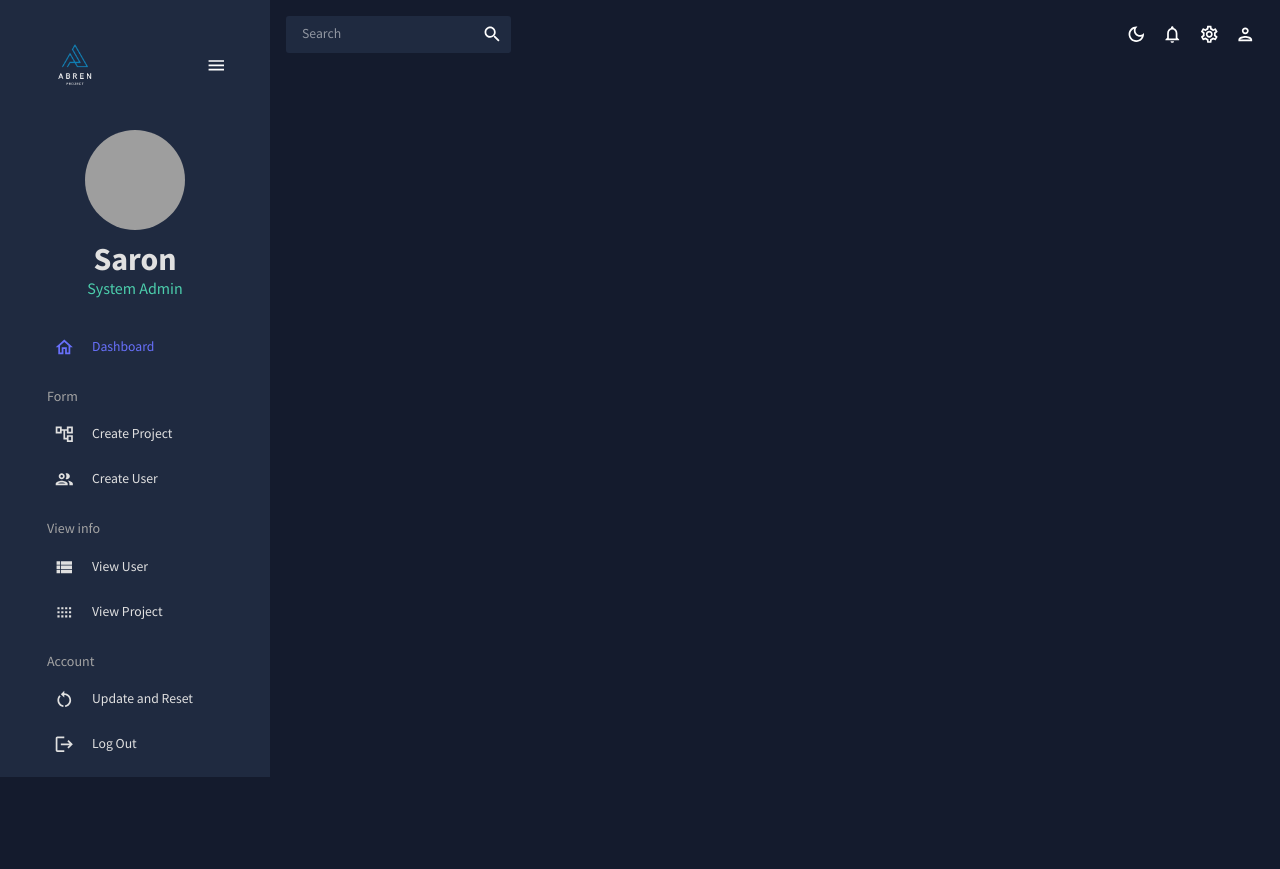
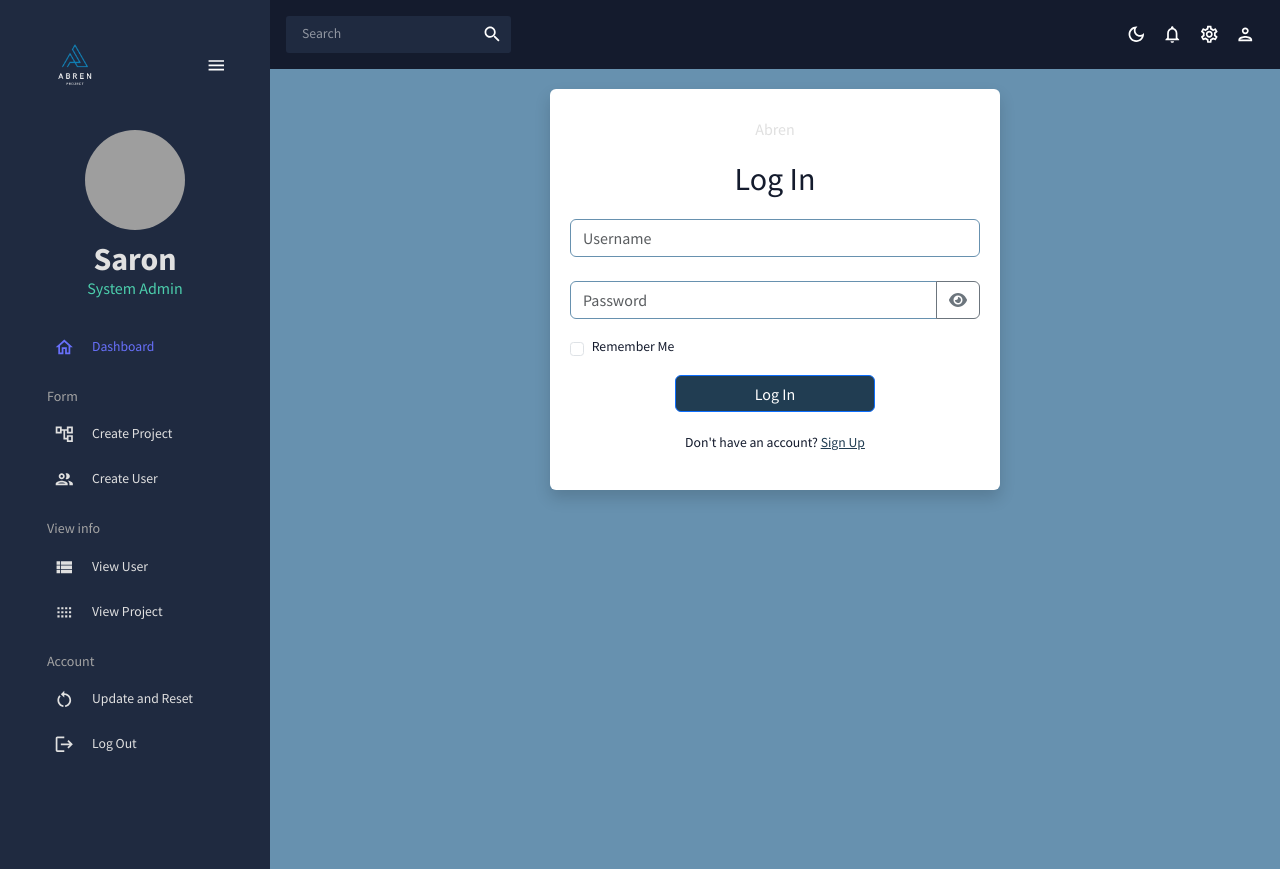
Before and after one commit to NaniBer/AbrenProjectManagement, a React (Create React App) app in the folder abren/: page /login in a window 1280 px wide. Before the commit the page ends 800 px from the top, so only its background shows below. Built offline with nearby package versions, Linux system fonts and the light colour scheme; grey boxes are pictures that could not be loaded.

Commit message:
Connected user creation route with the frontend

```diff
--- a/abren/package.json
+++ b/abren/package.json
@@ -2,6 +2,7 @@
   "name": "abren",
   "version": "0.1.0",
   "private": true,
+  "proxy": "http://localhost:5000/",
   "dependencies": {
     "@asseinfo/react-kanban": "^2.2.0",
     "@emotion/react": "^11.11.1",
--- a/abren/src/App.js
+++ b/abren/src/App.js
@@ -1,8 +1,8 @@
-import './App.css';
-import React from 'react';
-import { Routes, Route} from "react-router-dom";
+import "./App.css";
+import React from "react";
+import { Routes, Route } from "react-router-dom";
 import Form from "./scenes/form/form";
-//import Login from "./scenes/form/login";
+import Login from "./scenes/form/login";
 // import Dashboard from "./scenes/dashboard";
 import DashboardAdmin from "./scenes/dashboard-admin";
 import Topbar from "./scenes/global/Topbar";
@@ -17,16 +17,15 @@ import Viewuser from "./scenes/viewuser";
 import { CssBaseline, ThemeProvider } from "@mui/material";
 import { ColorModeContext, useMode } from "./theme";
 
-
 function App() {
-  const [theme, colorMode] =useMode();
+  const [theme, colorMode] = useMode();
   return (
     <ColorModeContext.Provider value={colorMode}>
       <ThemeProvider theme={theme}>
         <CssBaseline />
         <div className="App">
           <SidebarAdmin />
-      <main className='content'>
+          <main className="content">
             <Topbar />
             <Routes>
               <Route path="/" element={<DashboardAdmin />}></Route>
@@ -36,13 +35,11 @@ function App() {
               <Route path="/team" element={<Team />}></Route>
               <Route path="/viewuser" element={<Viewuser />}></Route>
               <Route path="/createproject" element={<Createproject />}></Route>
-      <Route path="/createteamaccount" element={<Createteamaccount/>}></Route>
-
-
-
-
-
-
+              <Route
+                path="/createteamaccount"
+                element={<Createteamaccount />}
+              ></Route>
+              <Route path="/login" element={<Login />} />
             </Routes>
 
             {/* <p>hello</p> */}
--- a/abren/src/scenes/createteamaccount/index.jsx
+++ b/abren/src/scenes/createteamaccount/index.jsx
@@ -1,13 +1,18 @@
-import React, { useState } from 'react';
-import { Box, Button, TextField} from "@mui/material";
+import React, { useEffect, useState } from "react";
+import { Box, Button, TextField } from "@mui/material";
 import { Formik } from "formik";
 import * as yup from "yup";
 import useMediaQuery from "@mui/material/useMediaQuery";
 import Header from "../../components/Header";
+import { response } from "../../../../Backend/app";
 
 const Form = () => {
   const isNonMobile = useMediaQuery("(min-width:600px)");
   const [username, setUsername] = useState("");
+  const [firstName, setFirstName] = useState("");
+  const [lastName, setLastName] = useState("");
+  const [email, setEmail] = useState("");
+  const [password, setPassword] = useState("");
 
   const handleFormSubmit = (values) => {
     console.log(values);
@@ -17,6 +22,7 @@ const Form = () => {
     handleChange(event);
     const { value } = event.target;
     const { lastName } = values;
+    setFirstName(value);
     const generatedUsername = `${value.toLowerCase()}${lastName.toLowerCase()}.kaizen`;
     setUsername(generatedUsername);
   };
@@ -25,8 +31,31 @@ const Form = () => {
     handleChange(event);
     const { value } = event.target;
     const { firstName } = values;
+    setLastName(value);
     const generatedUsername = `${firstName.toLowerCase()}${value.toLowerCase()}.kaizen`;
     setUsername(generatedUsername);
+  };
+  const handleEmailChange = (event, handleChange) => {
+    handleChange(event);
+    const { value } = event.target;
+    setEmail(value);
+  };
+  const handlePasswordChange = (event, handleChange) => {
+    handleChange(event);
+    const { value } = event.target;
+    setPassword(value);
+  };
+
+  const handleCreateUser = (event) => {
+    event.preventDefault();
+    const formData = { firstName, lastName, username, email, password };
+    fetch("/admin/CreateUsers", {
+      method: "POST",
+      headers: { "Content-Type": "application/json" },
+      body: JSON.stringify(formData),
+    })
+      .then((response) => response.json())
+      .then(console.log("Account created successfully"));
   };
 
   return (
@@ -61,7 +90,9 @@ const Form = () => {
                 type="text"
                 label="First Name"
                 onBlur={handleBlur}
-                onChange={(event) => handleFirstNameChange(event, handleChange, values)}
+                onChange={(event) =>
+                  handleFirstNameChange(event, handleChange, values)
+                }
                 value={values.firstName}
                 name="firstName"
                 error={!!touched.firstName && !!errors.firstName}
@@ -74,7 +105,9 @@ const Form = () => {
                 type="text"
                 label="Last Name"
                 onBlur={handleBlur}
-                onChange={(event) => handleLastNameChange(event, handleChange, values)}
+                onChange={(event) =>
+                  handleLastNameChange(event, handleChange, values)
+                }
                 value={values.lastName}
                 name="lastName"
                 error={!!touched.lastName && !!errors.lastName}
@@ -87,7 +120,7 @@ const Form = () => {
                 type="text"
                 label="Email"
                 onBlur={handleBlur}
-                onChange={handleChange}
+                onChange={(event) => handleEmailChange(event, handleChange)}
                 value={values.email}
                 name="email"
                 error={!!touched.email && !!errors.email}
@@ -100,7 +133,7 @@ const Form = () => {
                 type="text"
                 label="Username"
                 onBlur={handleBlur}
-                onChange={handleChange}
+                onChange={(event) => setUsername(event.target.value)}
                 value={username}
                 name="username"
                 error={!!touched.username && !!errors.username}
@@ -113,17 +146,21 @@ const Form = () => {
                 type="password"
                 label="Password"
                 onBlur={handleBlur}
-                onChange={handleChange}
+                onChange={(event) => handlePasswordChange(event, handleChange)}
                 value={values.password}
                 name="password"
                 error={!!touched.password && !!errors.password}
                 helperText={touched.password && errors.password}
                 sx={{ gridColumn: "span 4" }}
               />
-
             </Box>
             <Box display="flex" justifyContent="end" mt="20px">
-              <Button type="submit" color="secondary" variant="contained">
+              <Button
+                type="submit"
+                color="secondary"
+                variant="contained"
+                onClick={handleCreateUser}
+              >
                 Create New User Account
               </Button>
             </Box>
@@ -139,7 +176,7 @@ const checkoutSchema = yup.object().shape({
   lastName: yup.string().required("required"),
   email: yup.string().email("invalid email").required("required"),
   password: yup.string().required("required"),
-  CreatedBy: yup.string().required("required")
+  CreatedBy: yup.string().required("required"),
 });
 
 const initialValues = {
--- a/abren/src/scenes/form/login.jsx
+++ b/abren/src/scenes/form/login.jsx
@@ -1,31 +1,31 @@
-import React, { useState , useEffect} from 'react';
+import React, { useState, useEffect } from "react";
 import { tokens } from "../../theme";
 import { Typography, useTheme } from "@mui/material";
-import 'bootstrap/dist/css/bootstrap.min.css';
-import { FontAwesomeIcon } from '@fortawesome/react-fontawesome';
-import { faEye, faEyeSlash } from '@fortawesome/free-solid-svg-icons';
+import "bootstrap/dist/css/bootstrap.min.css";
+import { FontAwesomeIcon } from "@fortawesome/react-fontawesome";
+import { faEye, faEyeSlash } from "@fortawesome/free-solid-svg-icons";
 
 const Login = () => {
   const theme = useTheme();
   const colors = tokens(theme.palette.mode);
 
-  const [email, setEmail] = useState('');
-  const [password, setPassword] = useState('');
+  const [username, setUsername] = useState("");
+  const [password, setPassword] = useState("");
   const [passwordVisible, setPasswordVisible] = useState(false);
   const [rememberMe, setRememberMe] = useState(false);
   const [errors, setErrors] = useState({});
 
   const fontFamilyStyle = {
-    fontFamily: 'Dancing Script, cursive'
+    fontFamily: "Dancing Script, cursive",
   };
 
   const togglePasswordVisibility = () => {
     setPasswordVisible(!passwordVisible);
   };
 
-  const handleEmailChange = (e) => {
-    const newEmail = e.target.value;
-    setEmail(newEmail);
+  const handleUsernameChange = (e) => {
+    const newUsername = e.target.value;
+    setUsername(newUsername);
   };
 
   const handlePasswordChange = (e) => {
@@ -38,124 +38,155 @@ const Login = () => {
     setRememberMe(newValue);
   };
 
-  const handleSubmit = (e) => {
+  const handleSubmit = async (e) => {
     e.preventDefault();
 
     // Reset errors
     setErrors({});
 
     // Basic validation
-    if (!email) {
-      setErrors({ email: 'Please enter your email' });
+    if (!username) {
+      setErrors({ username: "Please enter your Username" });
       return;
     }
 
     if (!password) {
-      setErrors({ password: 'Please enter your password' });
+      setErrors({ password: "Please enter your password" });
       return;
     }
+    const formData = { username, password };
+
+    await fetch("/admin/Login", {
+      method: "POST",
+      headers: { "Content-Type": "application/json" },
+      body: JSON.stringify(formData),
+    });
 
     // Simulating login process
-    if (email === 'example@example.com' && password === 'password123') {
+    if (username === "example@example.com" && password === "password123") {
       // Successful login
-      alert('Login successful!');
+      alert("Login successful!");
 
       // Remember Me feature
       if (rememberMe) {
         // Save login credentials in localStorage or cookies
-        localStorage.setItem('email', email);
-        localStorage.setItem('password', password);
+        localStorage.setItem("username", username);
+        localStorage.setItem("password", password);
       } else {
         // Clear saved login credentials
-        localStorage.removeItem('email');
-        localStorage.removeItem('password');
+        localStorage.removeItem("username");
+        localStorage.removeItem("password");
       }
     } else {
       // Failed login
-      setErrors({ login: 'Invalid email or password' });
+      setErrors({ login: "Invalid Username or password" });
     }
   };
 
   // Retrieve saved login credentials on component mount
   useEffect(() => {
-    const savedEmail = localStorage.getItem('email');
-    const savedPassword = localStorage.getItem('password');
+    const savedUsername = localStorage.getItem("username");
+    const savedPassword = localStorage.getItem("password");
 
-    if (savedEmail && savedPassword) {
-      setEmail(savedEmail);
+    if (savedUsername && savedPassword) {
+      setUsername(savedUsername);
       setPassword(savedPassword);
       setRememberMe(true);
     }
   }, []);
 
   return (
-    <div style={{ backgroundColor: '#6791AF', height: '100vh', paddingTop: '20px' }}>
+    <div
+      style={{
+        backgroundColor: "#6791AF",
+        height: "100vh",
+        paddingTop: "20px",
+      }}
+    >
       <div
         className="container-sm shadow rounded"
         style={{
-          backgroundColor: '#ffffff',
-          width: '450px',
-          position: 'relative',
-          height: 'auto',
-          display: 'flex',
-          alignItems: 'center',
-          padding: '20px',
-          justifyContent: 'center',
+          backgroundColor: "#ffffff",
+          width: "450px",
+          position: "relative",
+          height: "auto",
+          display: "flex",
+          alignItems: "center",
+          padding: "20px",
+          justifyContent: "center",
         }}
       >
         <div className="col">
           <form onSubmit={handleSubmit}>
-
-          <Typography variant="h5"
+            <Typography
+              variant="h5"
               style={{
                 fontFamilyStyle,
                 margin: "10px 0 20px 0",
                 color: colors.grey[100],
-            }}>Abren
+              }}
+            >
+              Abren
             </Typography>
-            <Typography variant="h2"
+            <Typography
+              variant="h2"
               style={{
-                color: colors.primary[500]
+                color: colors.primary[500],
               }}
-            >Log In</Typography>
+            >
+              Log In
+            </Typography>
             <div className="mb-1">
-              <label htmlFor="email" className="form-label"></label>
+              <label htmlFor="username" className="form-label"></label>
               <input
-                type="email"
-                className={`form-control ${errors.email ? 'is-invalid' : ''}`}
-                id="email"
-                value={email}
-                onChange={handleEmailChange}
+                type="text"
+                className={`form-control ${
+                  errors.username ? "is-invalid" : ""
+                }`}
+                id="username"
+                value={username}
+                onChange={handleUsernameChange}
                 required
-                placeholder="Email"
-                style={{ borderColor: '#6791AF' }}
+                placeholder="Username"
+                style={{ borderColor: "#6791AF" }}
               />
-              {errors.email && <div className="invalid-feedback">{errors.email}</div>}
+              {errors.username && (
+                <div className="invalid-feedback">{errors.username}</div>
+              )}
             </div>
             <div className="mb-3">
               <label htmlFor="password" className="form-label"></label>
               <div className="input-group">
                 <input
-                  type={passwordVisible ? 'text' : 'password'}
-                  className={`form-control ${errors.password ? 'is-invalid' : ''}`}
+                  type={passwordVisible ? "text" : "password"}
+                  className={`form-control ${
+                    errors.password ? "is-invalid" : ""
+                  }`}
                   id="password"
                   value={password}
                   onChange={handlePasswordChange}
                   required
                   placeholder="Password"
-                  style={{ borderColor: '#6791AF' }}
+                  style={{ borderColor: "#6791AF" }}
                 />
                 <button
                   className="btn btn-outline-secondary"
                   type="button"
                   onClick={togglePasswordVisibility}
                 >
-                  <FontAwesomeIcon icon={passwordVisible ? faEyeSlash : faEye} />
+                  <FontAwesomeIcon
+                    icon={passwordVisible ? faEyeSlash : faEye}
+                  />
                 </button>
               </div>
-              {errors.password && <div className="invalid-feedback">{errors.password}</div>}
+              {errors.password && (
+                <div className="invalid-feedback">{errors.password}</div>
+              )}
             </div>
-            <div className="mb-3  form-check" style={{ display: 'flex', alignItems: 'center' }}>
+            <div
+              className="mb-3  form-check"
+              style={{ display: "flex", alignItems: "center" }}
+            >
               <input
                 type="checkbox"
                 className="form-check-input"
@@ -163,9 +194,11 @@ const Login = () => {
                 checked={rememberMe}
                 onChange={handleRememberMeChange}
               />
-              <label className="form-check-label px-2" htmlFor="rememberMe"
+              <label
+                className="form-check-label px-2"
+                htmlFor="rememberMe"
                 style={{
-                  color: colors.primary[500]
+                  color: colors.primary[500],
                 }}
               >
                 Remember Me
@@ -175,26 +208,28 @@ const Login = () => {
               type="submit"
               className="btn btn-primary"
               style={{
-                backgroundColor: '#213D52',
-                width: '200px',
-                paddingBottom: '5px',
-                marginBottom: '5px',
+                backgroundColor: "#213D52",
+                width: "200px",
+                paddingBottom: "5px",
+                marginBottom: "5px",
               }}
             >
               Log In
             </button>
           </form>
-          <div style={{ marginTop: '10px', textAlign: 'center' }}>
+          <div style={{ marginTop: "10px", textAlign: "center" }}>
             <p>
               {/* <a href="/forgot-password" style={{ color: '#213D52' }}>Forgot Password</a> */}
             </p>
             <p
               style={{
-              color: colors.primary[500]
+                color: colors.primary[500],
               }}
             >
-              Don't have an account?{' '}
-              <a href="/form" style={{ color: '#213D52' }}>Sign Up</a>
+              Don't have an account?{" "}
+              <a href="/form" style={{ color: "#213D52" }}>
+                Sign Up
+              </a>
             </p>
           </div>
         </div>
```
Also changed, not shown: 2 other files (tests, documents, lock files or other folders). Lines whose indentation alone changed are shown as unchanged.
